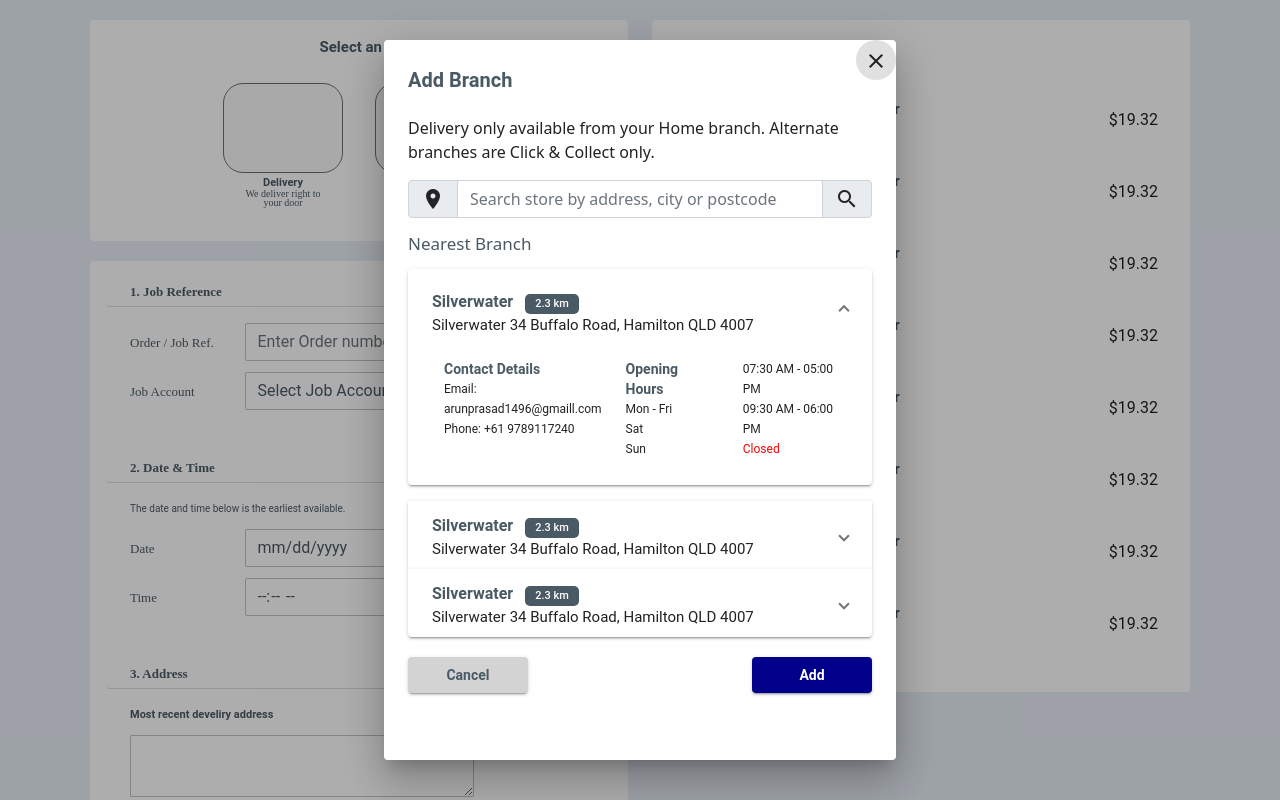
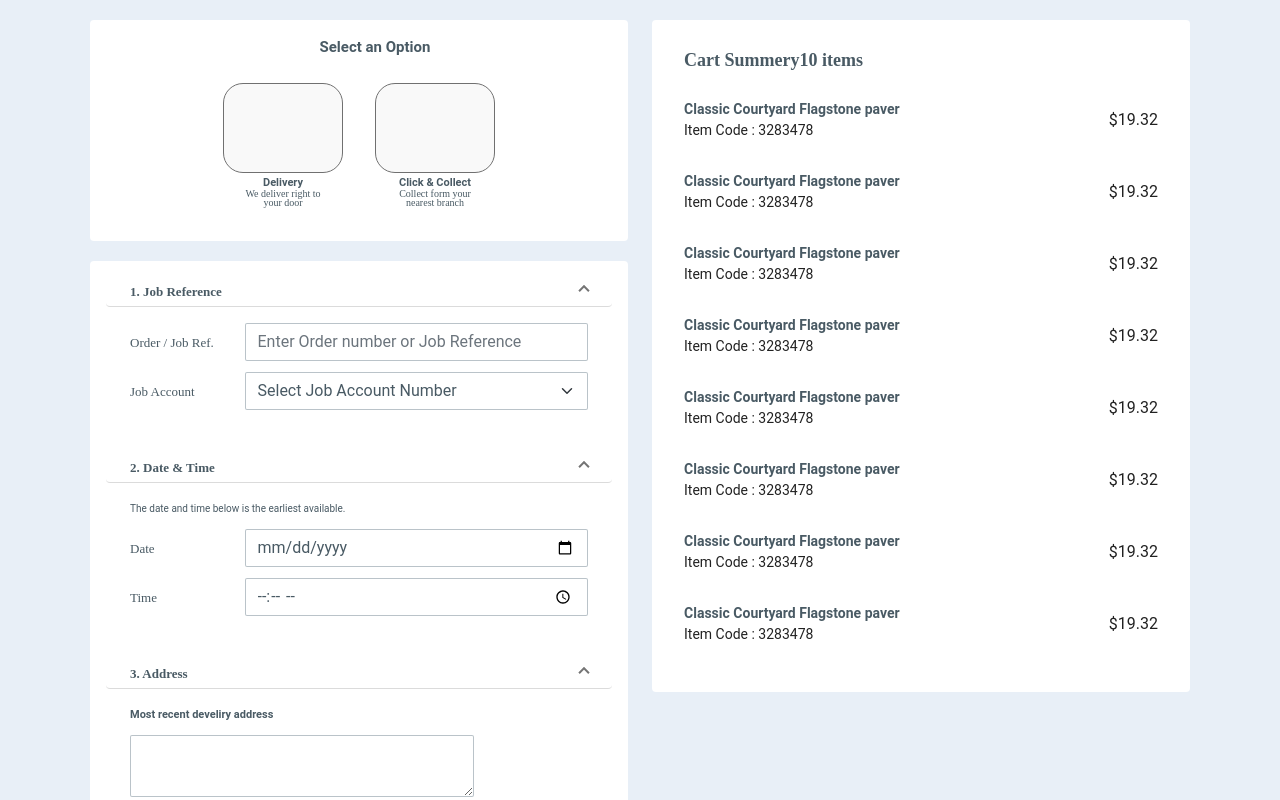
Before and after one commit to kumaresan-subramani/tradeplus_checkout, an Angular app: page / in a window 1280 px wide. Shown: the top 800 px of the page. Built offline with nearby package versions, Linux system fonts and the light colour scheme.

Commit message:
dialog mapping and data passing

```diff
--- a/src/app/app.component.html
+++ b/src/app/app.component.html
@@ -108,7 +108,7 @@
       <div class="form-container">
         <div class='choose-address-title'>Choose an address from the list below or select Add Address <a
             style="justify-content:right">
-            <span (click)="openDialog()">Add Address</span></a></div>
+            <span (click)="openDialog('deliveryAddress_Template')">Add Address</span></a></div>
         <div style="border: 1px solid #77889380;padding: 10px">
           <div>
             <input class="form-check-input" type="radio" name="flexRadioDefault" id="flexRadioDefault1">
@@ -157,7 +157,7 @@
         </mat-list-item>
       </mat-list>
       <div class='choose-address-title'>Add upto 4 contacts <a style="justify-content:right">
-          <span (click)="openDialog()">Add Contact</span></a></div>
+          <span (click)="openDialog('contactList_Template')">Add Contact</span></a></div>
     </mat-expansion-panel>
     <mat-expansion-panel [expanded]="true">
       <mat-expansion-panel-header>
--- a/src/app/app.component.ts
+++ b/src/app/app.component.ts
@@ -74,15 +74,15 @@ export class AppComponent {
   constructor(public dialog: MatDialog) {}
 
   ngOnInit(): void {
-    this.openDialog();
+    // this.openDialog();
   }
 
-  openDialog(): void {
-    let templateName: string = 'createContact_Template';
+  openDialog(tempName?: string): void {
+    // let templateName: string = 'createContact_Template';
     const dialogRef = this.dialog.open(DialogComponent, {
       width: '40%',
       data: {
-        templateName: templateName,
+        templateName: tempName,
         name: this.name,
         animal: this.animal,
       },
--- /dev/null
+++ b/src/app/dialog/child-dialog.component.html
@@ -0,0 +1,38 @@
+<button mat-icon-button class="close-button" [mat-dialog-close]="true">
+    <mat-icon class="close-icon">close</mat-icon>
+</button>
+
+<h1 mat-dialog-title>CREATE CONTACT</h1>
+<div mat-dialog-content>
+    <p class="marker">*Required Fields</p>
+    <div class="dialog-form-container name">
+        <label for="createContact" class="form-label job-ref">Name<span class="marker">*&nbsp;</span></label>
+        <input type="text" class="form-control" id="firstname" placeholder="First Name" required>
+        <input type="text" class="form-control" id="lastname" placeholder="Last Name" required>
+    </div>
+    <div class="dialog-form-container">
+        <label for="createContact" class="form-label job-ref">Email&nbsp;&nbsp;&nbsp;</label>
+        <input type="text" class="form-control" id="Email" placeholder="Email Address" required>
+    </div>
+    <div class="dialog-form-container">
+        <label for="createContact" class="form-label job-ref">Mobile<span class="marker">*</span></label>
+        <input type="text" class="form-control" id="Mobile" placeholder="Mobile Number" required>
+    </div>
+    <div class="dialog-form-container">
+        <p>Do you wish to receive SMS notifications?</p>
+        <mat-radio-group aria-label="Select an option">
+            <mat-radio-button value="1">yes</mat-radio-button>
+            <mat-radio-button value="2">No</mat-radio-button>
+        </mat-radio-group>
+    </div>
+</div>
+<div class="row">
+    <div class='col-sm-6'>
+        <button mat-button (click)="onNoClick()" class="cancel_button">Cancel</button>
+    </div>
+    <div class='col-sm-6'>
+        <button mat-button class="crete_button" (click)="createContact()" [mat-dialog-close]="data.animal"
+            cdkFocusInitial>Create
+        </button>
+    </div>
+</div>
--- a/src/app/dialog/dialog.component.html
+++ b/src/app/dialog/dialog.component.html
@@ -2,55 +2,9 @@
     <mat-icon class="close-icon">close</mat-icon>
 </button>
 
-<!-- <ng-container [ngTemplateOutlet]="createContact_Template ? createContact_Template :
-    (deliveryAddress_Template ? deliveryAddress_Template :
-    (contactList_Template ? contactList_Template : addBranch_Template))"
-    [ngTemplateOutletContext]="{ $implicit: true }"></ng-container> -->
-
-<ng-container [ngTemplateOutlet]="false ? createContact_Template :
-addBranch_Template" [ngTemplateOutletContext]="{ $implicit: true }"></ng-container>
-
-<ng-template #createContact_Template>
-    <h1 mat-dialog-title>CREATE CONTACT</h1>
-    <div mat-dialog-content>
-        <p class="marker">*Required Fields</p>
-        <!-- <mat-form-field>
-          <mat-label>Favorite Animal</mat-label>
-          <input matInput [(ngModel)]="data.animal">
-        </mat-form-field> -->
-        <div class="dialog-form-container name">
-            <label for="createContact" class="form-label job-ref">Name<span class="marker">*&nbsp;</span></label>
-            <input type="text" class="form-control" id="firstname" placeholder="First Name" required>
-            <input type="text" class="form-control" id="lastname" placeholder="Last Name" required>
-        </div>
-        <div class="dialog-form-container">
-            <label for="createContact" class="form-label job-ref">Email&nbsp;&nbsp;&nbsp;</label>
-            <input type="text" class="form-control" id="Email" placeholder="Email Address" required>
-        </div>
-        <div class="dialog-form-container">
-            <label for="createContact" class="form-label job-ref">Mobile<span class="marker">*</span></label>
-            <input type="text" class="form-control" id="Mobile" placeholder="Mobile Number" required>
-        </div>
-        <div class="dialog-form-container">
-            <p>Do you wish to receive SMS notifications?</p>
-            <mat-radio-group aria-label="Select an option">
-                <mat-radio-button value="1">yes</mat-radio-button>
-                <mat-radio-button value="2">No</mat-radio-button>
-            </mat-radio-group>
-        </div>
-    </div>
-    <!-- <div mat-dialog-actions> -->
-    <div class="row">
-        <div class='col-sm-6'>
-            <button mat-button (click)="onNoClick()" class="cancel_button">Cancel</button>
-        </div>
-        <div class='col-sm-6'>
-            <button mat-button class="crete_button" [mat-dialog-close]="data.animal" cdkFocusInitial>Create
-            </button>
-        </div>
-    </div>
-    <!-- </div> -->
-</ng-template>
+<ng-container [ngTemplateOutlet]="isDelivery() ? deliveryAddress_Template :
+    (isContactList() ? contactList_Template : addBranch_Template)" [ngTemplateOutletContext]="{ $implicit: true }">
+</ng-container>
 
 <ng-template #contactList_Template>
     <h1 mat-dialog-title>CONTACT LIST</h1>
@@ -126,6 +80,7 @@ addBranch_Template" [ngTemplateOutletContext]="{ $implicit: true }"></ng-contain
 </ng-template>
 
 <ng-template #addBranch_Template>
+    <div id="addBranch">
         <h1 mat-dialog-title>Add Branch</h1>
         <p>Delivery only available from your Home branch. Alternate branches are Click & Collect only.</p>
 
@@ -140,7 +95,7 @@ addBranch_Template" [ngTemplateOutletContext]="{ $implicit: true }"></ng-contain
             </span>
         </div>
         <h4 class="sub_header">Nearest Branch</h4>
-    <div>
+        <div style="margin-bottom: 5%;">
             <mat-accordion class="example-headers-align" multi>
                 <mat-expansion-panel class="panel" [expanded]="true">
                     <mat-expansion-panel-header>
@@ -241,8 +196,16 @@ addBranch_Template" [ngTemplateOutletContext]="{ $implicit: true }"></ng-contain
 
             </mat-accordion>
         </div>
-    <div class="footer">
-        <button mat-raised-button class="cancel">Cancel</button>
-        <button mat-raised-button class="add">Add</button>
+        <!-- <div mat-dialog-actions> -->
+        <div class="row">
+            <div class='col-sm-6'>
+                <button mat-button (click)="onNoClick()" class="cancel_button">Cancel</button>
+            </div>
+            <div class='col-sm-6'>
+                <button mat-button class="crete_button" [mat-dialog-close]="data.animal" cdkFocusInitial>Create
+                </button>
+            </div>
+        </div>
+        <!-- </div> -->
     </div>
 </ng-template>
--- a/src/app/dialog/dialog.component.scss
+++ b/src/app/dialog/dialog.component.scss
@@ -20,6 +20,20 @@
 
 ::ng-deep .icon-outside .mat-dialog-container {
   overflow: unset;
+}
+
+::-webkit-scrollbar {
+  width: 5px; /* width of the entire scrollbar */
+}
+
+::-webkit-scrollbar-track {
+  background: #cfd0d380 0% 0% no-repeat padding-box;
+}
+
+::-webkit-scrollbar-thumb {
+  background: #77889380 0% 0% no-repeat padding-box;
+  border: 2px solid #77889380;
+  border-radius: 10px;
 }
 
 body {
@@ -100,6 +114,7 @@ body {
 }
 
 // Add Branch Class
+#addBranch {
   .sub_header {
     color: #495a64;
     font-size: 17px;
@@ -143,20 +158,4 @@ body {
   .mat-dialog-container {
     height: 90vh;
   }
-
-.footer {
-  margin-top: 20px;
-  .cancel {
-    background: lightgray;
-    color: #495a64;
-    width: 120px;
-    font-weight: 600;
 }
-  .add {
-    float: right;
-    background: darkblue;
-    color: white;
-    width: 120px;
-    font-weight: 600;
-  }
-}
--- a/src/app/dialog/dialog.component.ts
+++ b/src/app/dialog/dialog.component.ts
@@ -12,7 +12,6 @@ import {
   encapsulation: ViewEncapsulation.None,
 })
 export class DialogComponent {
-  createContact_Template: boolean = false;
   contactList_Template: boolean = false;
   deliveryAddress_Template: boolean = false;
   addBranch_Template: boolean = false;
@@ -32,26 +31,63 @@ export class DialogComponent {
     },
   ];
 
-  check = true;
   constructor(
     public dialogRef: MatDialogRef<DialogComponent>,
+    public dialog: MatDialog,
     @Inject(MAT_DIALOG_DATA) public data: any
-  ) {
-    this.createContact_Template =
-      this.data.templateName == "createContact_Template" ? true : false;
-    this.contactList_Template =
-      this.data.templateName == "contactList_Template" ? true : false;
-    this.deliveryAddress_Template =
-      this.data.templateName == "deliveryAddress_Template" ? true : false;
-    this.addBranch_Template =
-      this.data.templateName == "addBranch_Template" ? true : false;
-  }
+  ) {}
 
   ngOnInit(): void {}
 
-  createContact(tempName?: string) {}
+  isDelivery(): boolean {
+    return this.data.templateName == "deliveryAddress_Template" ? true : false;
+  }
+
+  isContactList(): boolean {
+    return this.data.templateName == "contactList_Template" ? true : false;
+  }
+
+  isaddBranch(): boolean {
+    return this.data.templateName == "addBranch_Template" ? true : false;
+  }
 
   onNoClick(): void {
     this.dialogRef.close();
   }
+
+  createContact(): void {
+    const dialogRef = this.dialog.open(childDialogComponent, {
+      width: "40%",
+      data: {
+        name: "s",
+        animal: "s",
+      },
+    });
+
+    dialogRef.afterClosed().subscribe((result) => {
+      console.log(result);
+    });
+  }
 }
+
+@Component({
+  selector: "app-child-dialog",
+  templateUrl: "child-dialog.component.html",
+  styleUrls: ["dialog.component.scss"],
+  encapsulation: ViewEncapsulation.None,
+})
+export class childDialogComponent {
+  constructor(
+    public dialogRef: MatDialogRef<childDialogComponent>,
+    @Inject(MAT_DIALOG_DATA) public data: any
+  ) {}
+
+  ngOnInit(): void {}
+
+  onNoClick(): void {
+    this.dialogRef.close();
+  }
+  createContact() {
+    this.dialogRef.close("data from child dialog to parent dialog");
+  }
+}
```
Also changed, not shown: src/app/app.module.ts (+18 -15 lines). Lines whose indentation alone changed are shown as unchanged.
